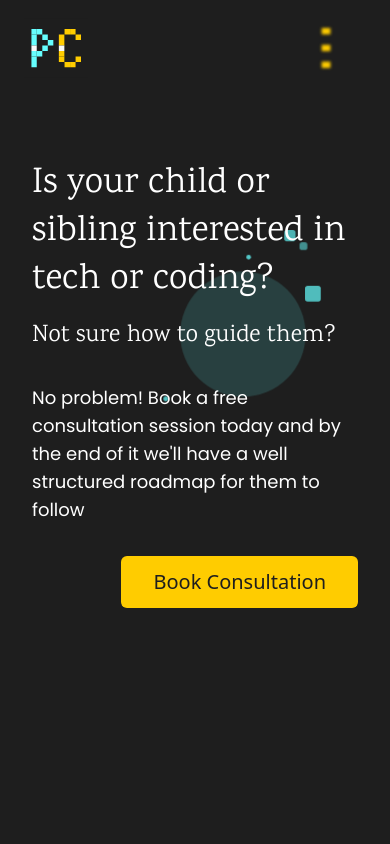
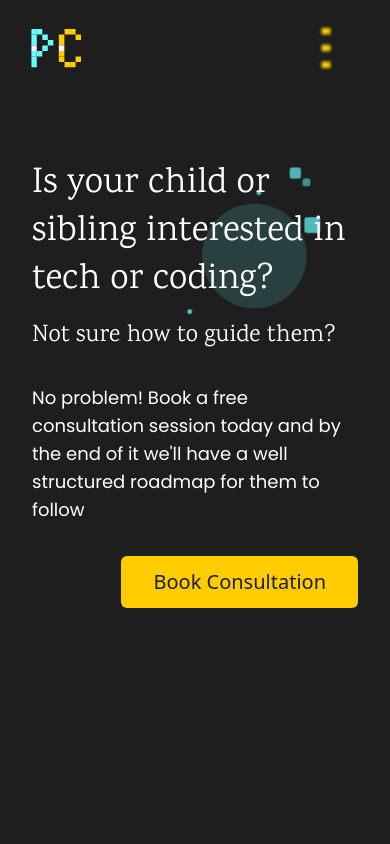
Before and after one commit to WisdomLota/PixelCodexSPW, a React (Vite) app: page / in a window 390 px wide. Shown: the top 844 px of the page. Built offline with nearby package versions, Linux system fonts and the light colour scheme.

Commit message:
Adjusted the borders the sizes of various elements

```diff
--- a/src/components/HeroSection.jsx
+++ b/src/components/HeroSection.jsx
@@ -3,7 +3,7 @@ import GlowEffect from './GlowEffect';
 
 const HeroSection = () => {
   return (
-    <div className="relative min-h-screen flex flex-col lg:flex-row items-center justify-between xl:px-32 md:px-16 px-8 overflow-hidden">
+    <div className="relative h-screen flex flex-col lg:flex-row items-center justify-between xl:px-32 md:px-16 px-8 overflow-hidden">
       {/* Left Side (Text Content) */}
       <div className="w-full lg:w-1/2 z-10 md:pt-0 pt-16">
         <h1 className="text-4xl lg:text-5xl font-bold mb-4 karma-regular leading-12 md:leading-16">
@@ -33,13 +33,13 @@ const HeroSection = () => {
           className="lg:scale-90 transform-gpu"
         />
       </div>
-      <div className="w-full h-96 md:h-screen md:w-1/2 md:hidden flex absolute right-0 top-0 lg:top-0">
+      <div className="w-full h-80 md:h-screen md:w-1/2 md:hidden flex absolute right-0 top-0 lg:top-0">
         <GlowEffect
           width="100%"
           height="100%"
           intensity={0.1}
           color="#66ffff"
-          position="bottom-right"
+          position="right"
           boxDensity={0.2}
           className="scale-60 transform-gpu"
         />
```
